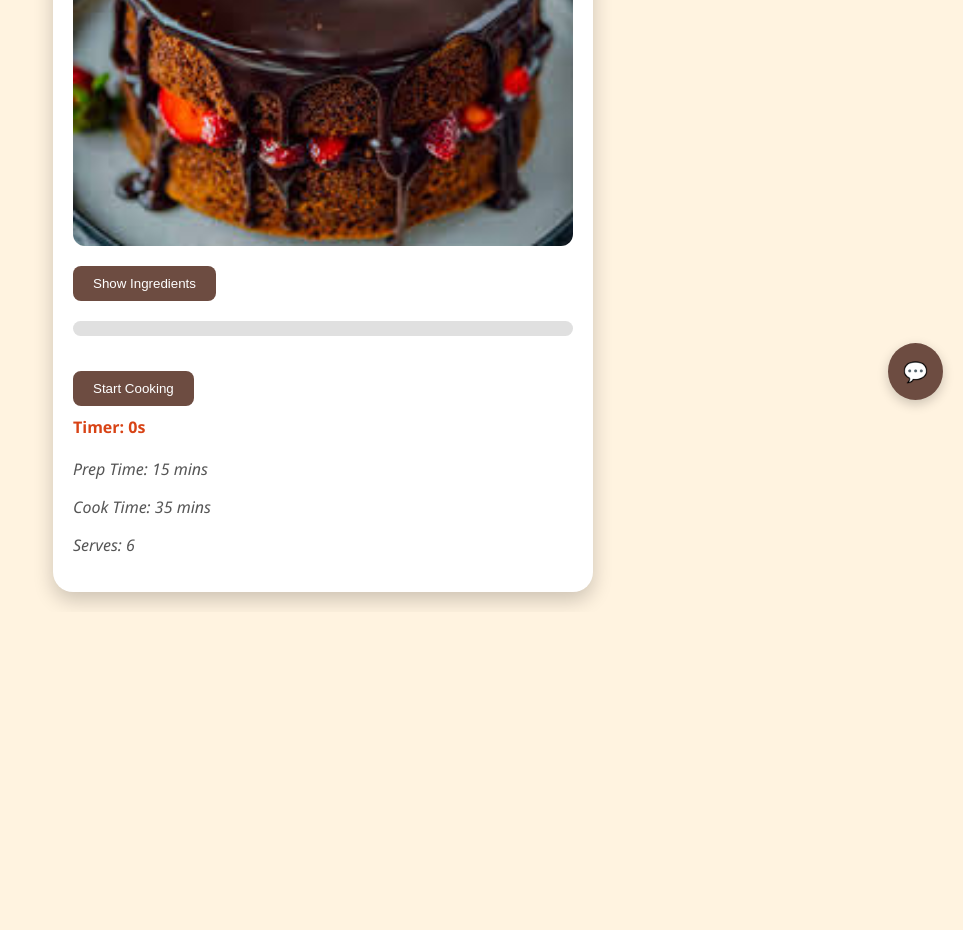
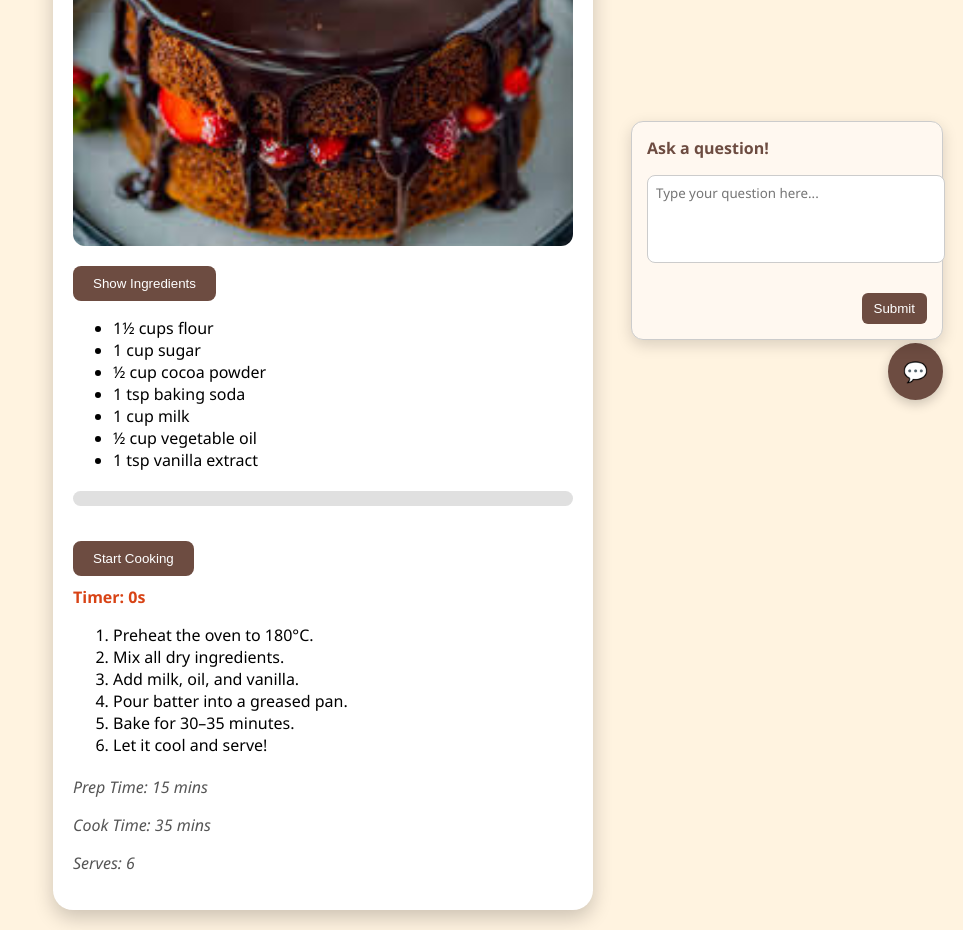
Before and after one commit to aanchalsinha04/mini_project_voc, a plain HTML site: page index.html in a window 1280 px wide. Shown: the part 380-1310 px from the top of the page, without its empty margins (317-1280 px from the left). Before the commit the page ends 992 px from the top, so only its background shows below. Drawn offline with Linux system fonts and the light colour scheme.

Commit message:
Update index.html

```diff
--- a/index.html
+++ b/index.html
@@ -13,7 +13,7 @@
     <img src="chocolate-cake.jpeg" alt="Chocolate Cake" />
 
     <button id="toggle-ingredients">Show Ingredients</button>
-    <ul id="ingredients" class="hidden">
+    <ul id="ingredients" class="fade">
       <li>1½ cups flour</li>
       <li>1 cup sugar</li>
       <li>½ cup cocoa powder</li>
@@ -30,7 +30,7 @@
     <button id="start-cooking">Start Cooking</button>
     <p id="timer-display">Timer: 0s</p>
 
-    <ol id="steps" class="hidden">
+    <ol id="steps" class="fade">
       <li>Preheat the oven to 180°C.</li>
       <li>Mix all dry ingredients.</li>
       <li>Add milk, oil, and vanilla.</li>
@@ -50,7 +50,7 @@
   <div id="chat-toggle" onclick="toggleChat()">💬</div>
 
   <!-- Chat Box -->
-  <div id="chat-box" class="hidden">
+  <div id="chat-box" class="fade">
     <h3>Ask a question!</h3>
     <textarea placeholder="Type your question here..."></textarea>
     <button onclick="submitQuery()">Submit</button>
```
